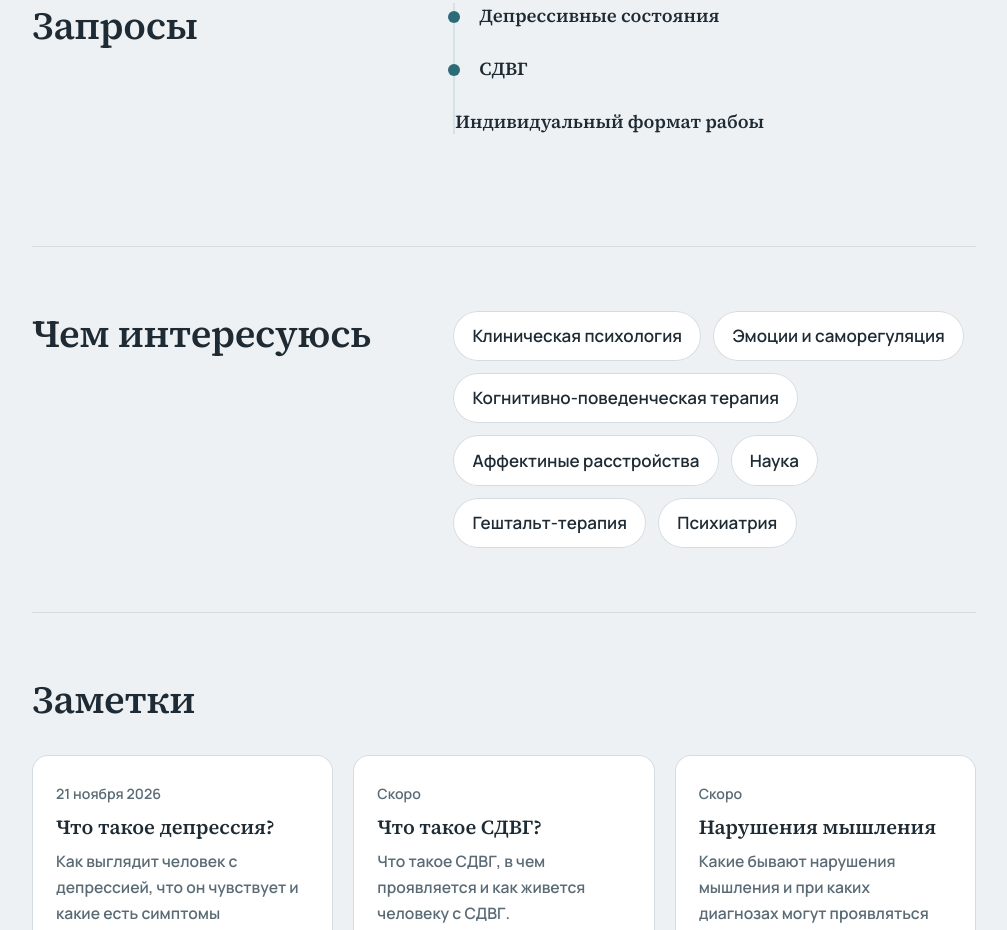
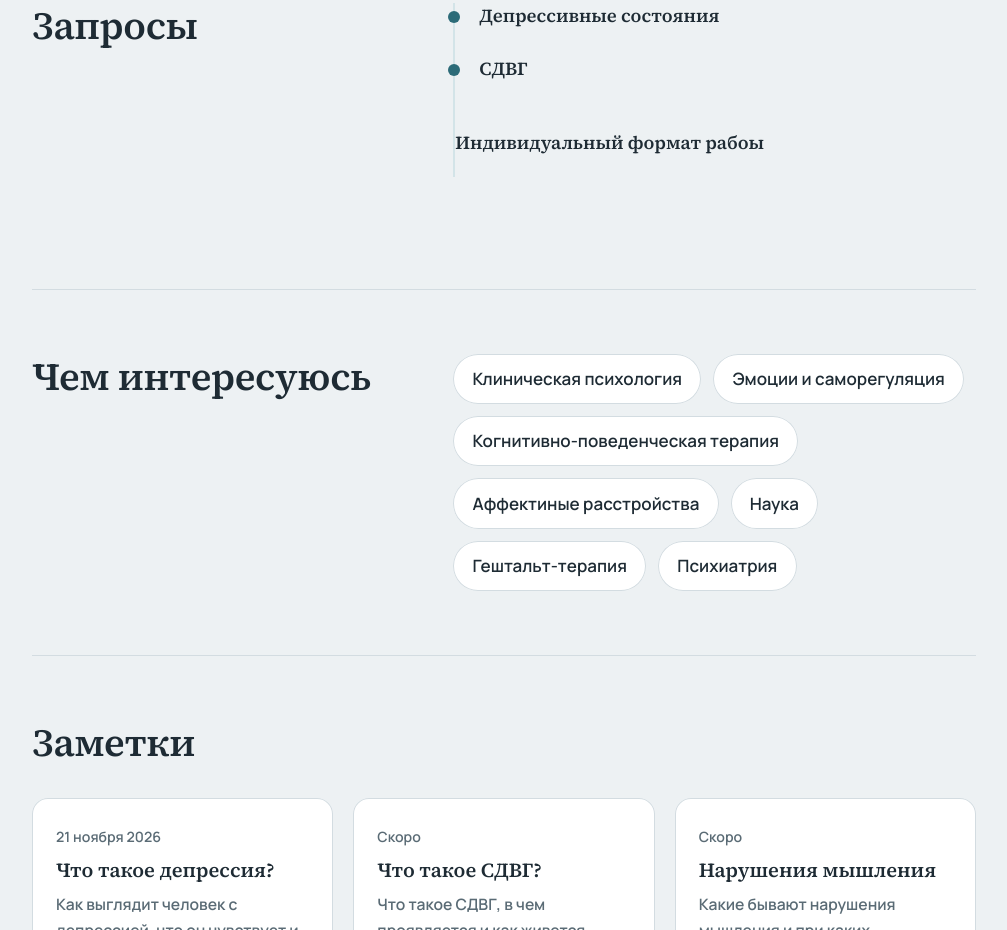
Before and after one commit to nastickly/my_site, a plain HTML site: page index.html in a window 1280 px wide. Shown: the part 1418-2348 px from the top of the page, without its empty margins (136-1143 px from the left). Drawn offline with Linux system fonts and the light colour scheme.

Commit message:
что изменила

```diff
--- a/index.html
+++ b/index.html
@@ -140,9 +140,9 @@ footer{padding:2rem 0 3rem;color:var(--muted);font-size:.9rem;border-top:1px sol
       <div class="cols">
         <h2>Запросы</h2>
         <ol class="timeline">
-          <li><b>Депрессивные состояния</span></li>
-          <li><b>СДВГ</span></li>
-        <b>Индивидуальный формат рабоы</b>
+          <li><b>Депрессивные состояния </span></li>
+          <li><b>СДВГ </span></li>
+       <h3><b>Индивидуальный формат рабоы</b></h3>
         </ol>
       </div>
     </section>
```
